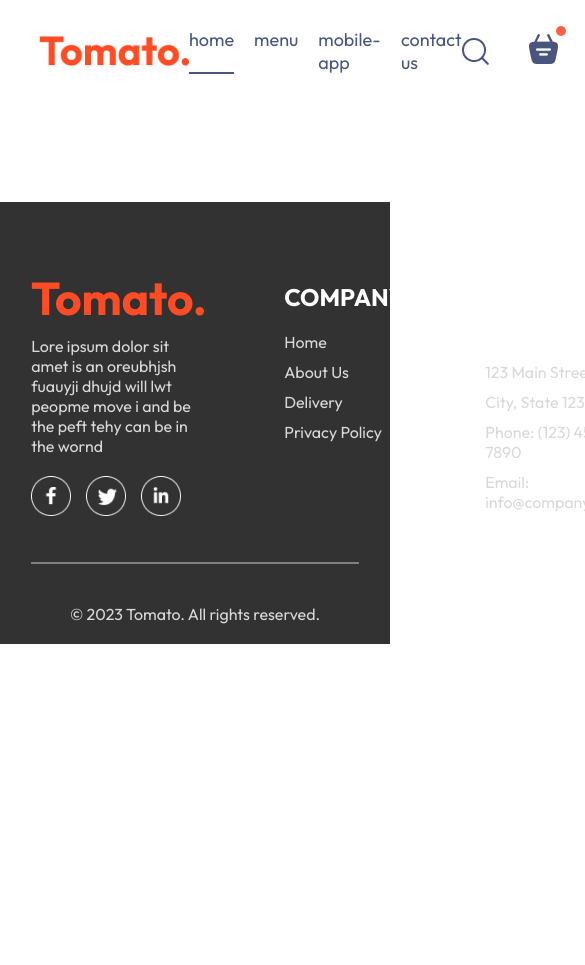
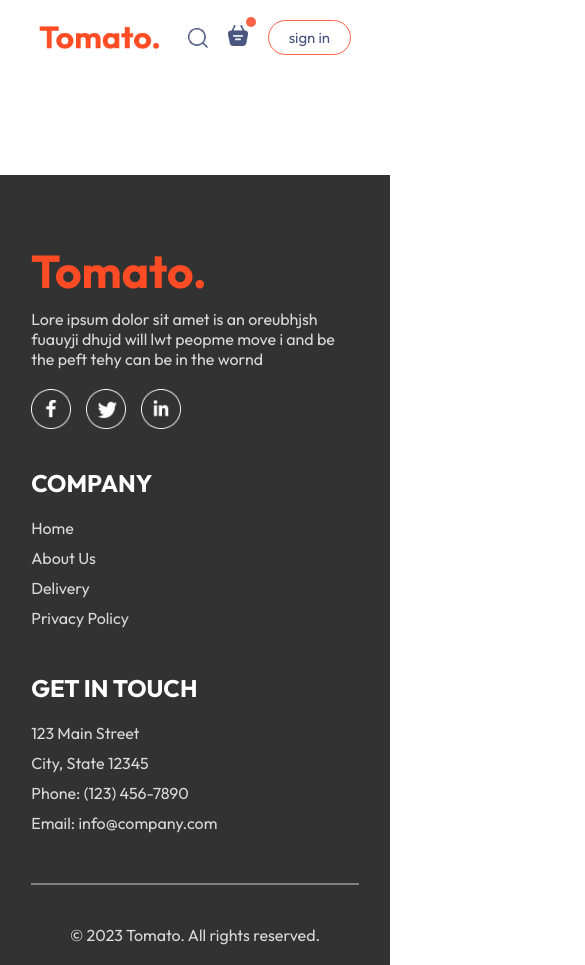
Before and after one commit to ZannyM/Inkosi-Resturant-v1, a React (Vite) app in the folder frontend/: page /order in a window 390 px wide. Shown: the top 965 px of the page, 585 px wide, since content can reach past the window. Before the commit the page ends 844 px from the top, so only its background shows below. Built offline with nearby package versions, Linux system fonts and the light colour scheme.

Commit message:
Improve mobile responsiveness across the app

```diff
--- a/frontend/src/components/ExploreMenu/ExploreMenu.css
+++ b/frontend/src/components/ExploreMenu/ExploreMenu.css
@@ -46,3 +46,9 @@
     padding: 2px;
 
 }
+@media (max-width:1050px){
+    .explore-menu-text{
+        max-width: 100%;
+        font-size:14px;
+    }
+}
--- a/frontend/src/components/Footer/Footer.css
+++ b/frontend/src/components/Footer/Footer.css
@@ -45,3 +45,13 @@
     border: none;
 
 }
+@media (max-width:750px){
+    .footer-content{
+        display: flex;
+        flex-direction: column;
+        gap: 35px;
+    }
+    .footer-copyright{
+        text-align: center;
+    }
+}
--- a/frontend/src/components/Header/Header.css
+++ b/frontend/src/components/Header/Header.css
@@ -35,3 +35,23 @@
     font-size: 1vw;
     cursor: pointer;
 }
+@media (max-width:1050px) {
+    /* .header{
+        height: 38vw;
+    } */
+    .header-contents{
+        max-width: 45%;
+    }
+}
+@media (max-width:750px) {
+
+    .header-contents{
+        max-width: 65%;
+    }
+    .header-contents p{
+        display: none;
+    }
+    .header-contents button{
+        padding: 2vw 4vw;
+    }
+}
--- a/frontend/src/components/Navbar/Navbar.css
+++ b/frontend/src/components/Navbar/Navbar.css
@@ -56,3 +56,47 @@
     right: -8px;
 
 }
+@media (max-width:1050px){
+    .navbar .logo{
+        width: 140px;
+    }
+    .navbar-menu{
+        gap: 20px;
+        font-size: 17px;
+    }
+    .navbar-right{
+        gap: 30px;
+    }
+    .navbar-right img{
+        width: 22px;
+    }
+    .navbar-right button{
+        padding: 8px 25px;
+    }
+}
+@media (max-width:900px){
+    .navbar .logo{
+        width: 120px;
+    }
+    .navbar-menu{
+        gap: 15px;
+        font-size: 16px;
+    }
+    .navbar-right{
+        gap: 20px;
+    }
+    .navbar-right img{
+        width: 20px;
+    }
+    .navbar-right button{
+        padding: 7px 20px;
+        font-size: 15px;
+    }
+}
+@media (max-width:750px){
+
+    .navbar-menu{
+        display: none;
+    }
+
+}
```
Also changed, not shown: frontend/src/components/FoodItem/FoodItem.css (line endings or trailing spaces).
